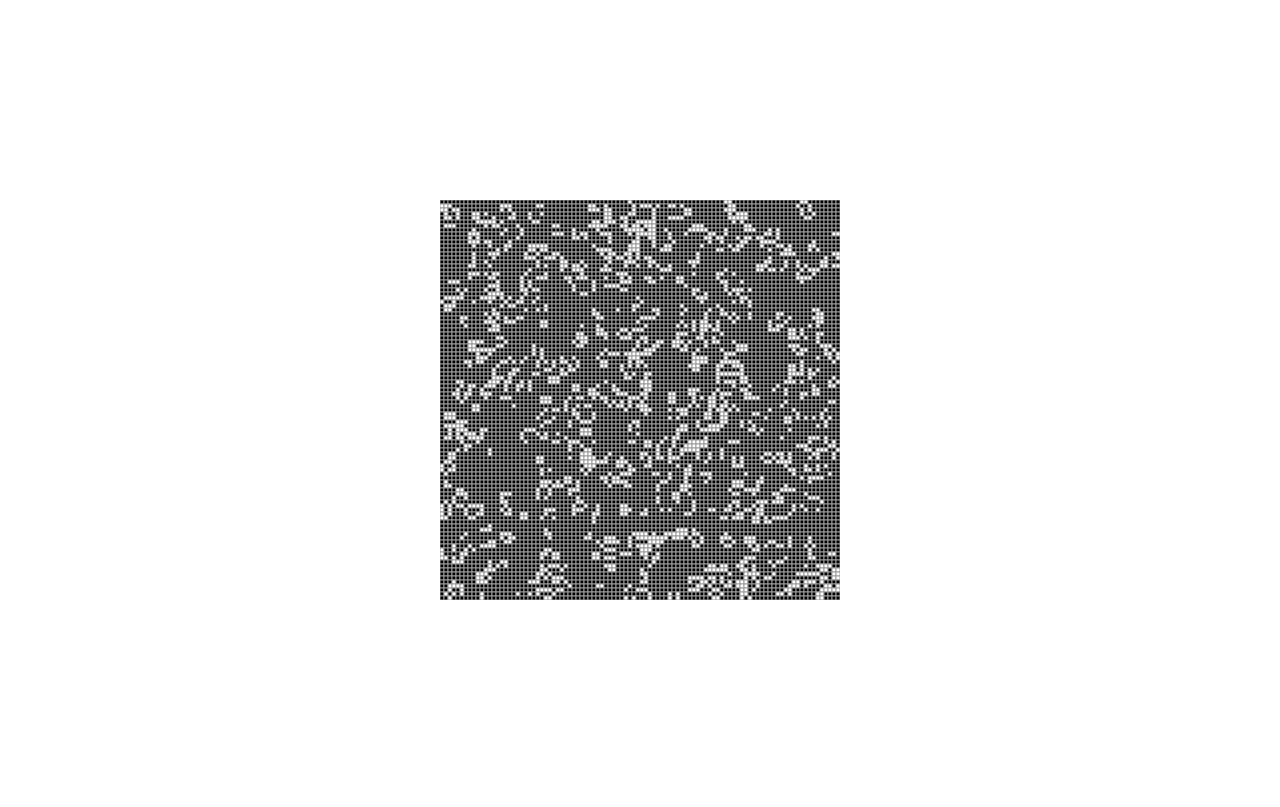
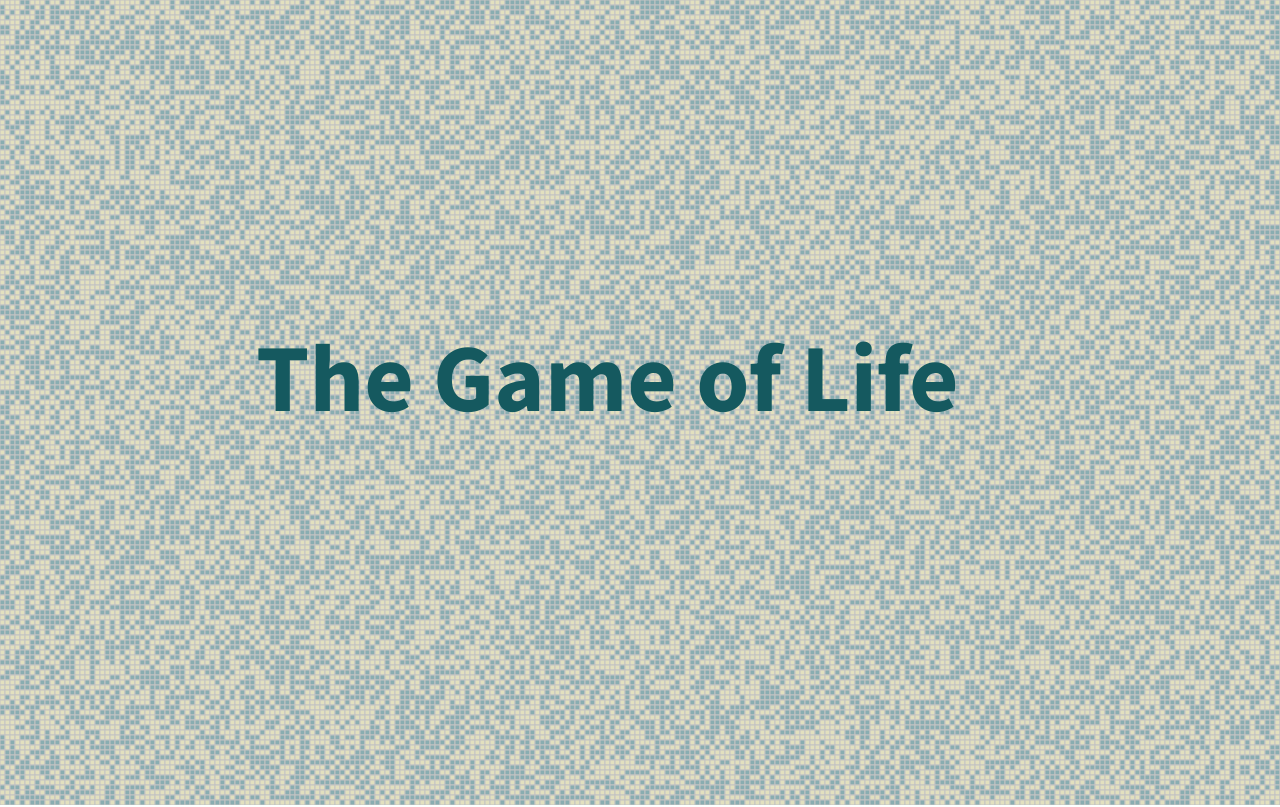
Before and after one commit to Alonsoe44/game-of-life-emiliano-polanco, a website with bundled scripts: page dist/index.html in a window 1280 px wide. Shown: the top 807 px of the page. Built offline with nearby package versions, Linux system fonts and the light colour scheme.

Commit message:
Homepage made in css

```diff
--- a/dist/index.html
+++ b/dist/index.html
@@ -2,6 +2,10 @@
 <html lang="en">
   <head>
     <meta charset="UTF-8" />
+    <link
+      href="https://fonts.googleapis.com/css2?family=Mada:wght@700&display=swap"
+      rel="stylesheet"
+    />
     <meta http-equiv="X-UA-Compatible" content="IE=edge" />
     <meta name="viewport" content="width=device-width, initial-scale=1.0" />
     <title>Game of Life</title>
@@ -9,8 +13,14 @@
     <script type="module" src="scripts/main.js" defer></script>
   </head>
   <body>
-    <div class="big-container">
-      <canvas class="game-view-port"></canvas>
+    <div class="global-container">
+      <div class="big-container">
+        <canvas class="canvasGame canvas--screen"></canvas>
+        <h1 class="presentation__tittle">The Game of Life</h1>
+      </div>
+      <div class="big-container big-container--information">
+        <canvas class="canvasGame canvas--user"></canvas>
+      </div>
     </div>
   </body>
 </html>
--- a/dist/scripts/canvas.js
+++ b/dist/scripts/canvas.js
@@ -1,25 +1,29 @@
-/* eslint-disable import/extensions */
-import {
-  constantColumns,
-  constantRows,
-  constantBoxSize,
-  constantPrimaryColor,
-  constantDeadColor,
-} from "./constants.js";
-
 class BoardPencil {
   myCanvas;
   context;
   arrayBoard;
-  numberOfColumns = constantColumns;
-  numberOfRows = constantRows;
-  boxsize = constantBoxSize;
-  primaryColor = constantPrimaryColor;
-  deadColor = constantDeadColor;
-  constructor(canvas, gameArray) {
+  numberOfColumns;
+  numberOfRows;
+  boxsize;
+  primaryColor;
+  deadColor;
+  constructor(
+    canvas,
+    gameArray,
+    columns,
+    rows,
+    boxsize,
+    aliveColor,
+    deadColor
+  ) {
     this.myCanvas = canvas;
     this.arrayBoard = gameArray;
     this.context = this.myCanvas.getContext("2d");
+    this.numberOfColumns = columns;
+    this.numberOfRows = rows;
+    this.boxsize = boxsize;
+    this.primaryColor = aliveColor;
+    this.deadColor = deadColor;
     this.myCanvas.width = this.numberOfColumns * this.boxsize;
     this.myCanvas.height = this.numberOfRows * this.boxsize;
   }
--- a/dist/scripts/constants.js
+++ b/dist/scripts/constants.js
@@ -1,8 +1,8 @@
-const constantColumns = 100;
-const constantRows = 100;
-const constantBoxSize = 4;
-const constantPrimaryColor = "white";
-const constantDeadColor = "black";
+const constantColumns = 10;
+const constantRows = 10;
+const constantBoxSize = 30;
+const constantPrimaryColor = "#3C787E";
+const constantDeadColor = "#D0CD94";
 
 export {
   constantRows,
--- a/dist/scripts/main.js
+++ b/dist/scripts/main.js
@@ -41,13 +41,39 @@ const selectReviveCell = (x, y, table, pencil) => {
   }
 };
 
+// creationWelcomeCanvas
+const welcomeBoxSize = 5;
+const welcomeColumns = size.width / welcomeBoxSize + 1;
+const welcomeRows = size.height / welcomeBoxSize + 1;
+const welcomeAliveColor = "#3C787E";
+const welcomeDeadColor = "#D0CD94";
+let welcomeArray = create2dArray(welcomeRows, welcomeColumns);
+const welcomeCanvas = document.querySelector(".canvas--screen");
+const welcomePencil = new BoardPencil(
+  welcomeCanvas,
+  welcomeArray,
+  welcomeColumns,
+  welcomeRows,
+  welcomeBoxSize,
+  welcomeAliveColor,
+  welcomeDeadColor
+);
+
+welcomePencil.drawBoard(welcomeArray);
+
 // Execution
 
 let gameArray = create2dArray(constantRows, constantColumns);
-console.table(gameArray);
-
-const mainCanvas = document.querySelector(".game-view-port");
-const myPencil = new BoardPencil(mainCanvas, gameArray);
+const mainCanvas = document.querySelector(".canvas--user");
+const myPencil = new BoardPencil(
+  mainCanvas,
+  gameArray,
+  constantColumns,
+  constantRows,
+  constantBoxSize,
+  constantPrimaryColor,
+  constantDeadColor
+);
 myPencil.drawBoard(gameArray);
 // Event listeners
 
@@ -67,6 +93,8 @@ window.addEventListener("mousemove", (event) => {
 
 window.addEventListener("click", () => {
   selectReviveCell(mouse.x, mouse.y, gameArray, myPencil);
+
+  welcomeArray = create2dArray(welcomeRows, welcomeColumns);
   if (gameArray[mouse.y][mouse.x] === true) {
     gameArray[mouse.y][mouse.x] = false;
   } else {
@@ -74,22 +102,23 @@ window.addEventListener("click", () => {
   }
 });
 
-// tick function
 const initialTime = Date.now();
-let iterationTime = 1000;
+let iterationTime = 0;
+
 const tick = () => {
   const timePassed = Date.now() - initialTime;
   if (timePassed > iterationTime) {
-    iterationTime += 1000;
+    iterationTime += 100;
+    welcomeArray = traverse2dArray(welcomeArray);
     gameArray = traverse2dArray(gameArray);
     myPencil.drawBoard(gameArray);
+    welcomePencil.drawBoard(welcomeArray);
     console.log("magic");
   }
-
   requestAnimationFrame(tick);
 };
 
-tick();
+// tick();
 
 /* module.exports.creade2dArray = create2dArray;
 module.exports.traverse2dArray = traverse2dArray; */
--- a/dist/style.css
+++ b/dist/style.css
@@ -5,20 +5,37 @@
 }
 
 body {
-  background-color: white;
+  font-size: 1.6rem;
+  font-family: "Mada", sans-serif;
+}
+
+.global-container {
+  width: 100vw;
+  overflow-x: hidden;
 }
 
 .big-container {
-  display: flex;
-  justify-content: center;
-  align-items: center;
   width: 100vw;
-  height: 100vh;
-  position: absolute;
   border: none;
+  overflow-x: hidden;
 }
 
-.game-view-port {
-  background-color: black;
-  border: none;
+.canvas--screen {
+  opacity: 0.6;
+  z-index: -1;
 }
+
+.presentation__tittle {
+  z-index: 3;
+  position: absolute;
+  color: #15595f;
+  font-size: 6rem;
+  top: 40%;
+  left: 20%;
+}
+
+.big-container--information {
+  display: flex;
+  background-color: #d0cd94;
+  justify-content: center;
+}
```
